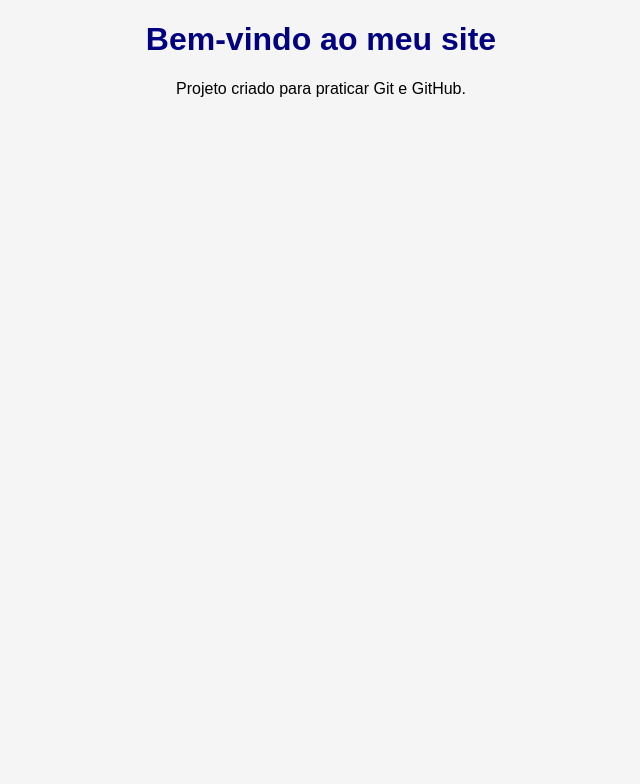
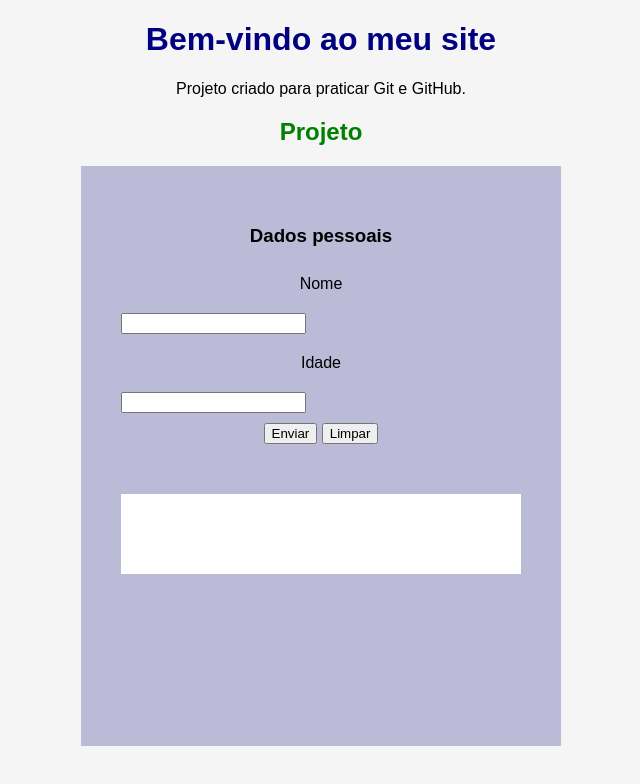
Before and after one commit to erikcleyverton/projeto_layout_web, a plain HTML site: page index.html in a window 1280 px wide. Shown: the whole page, without its empty margins (319-959 px from the left). Drawn offline with Linux system fonts and the light colour scheme.

Commit message:
Link com arquivo script.js

```diff
--- a/index.html
+++ b/index.html
@@ -5,10 +5,28 @@
     <meta name="viewport" content="width=device-width, initial-scale=1.0">
     <title>Primeira atividade</title>
     <link rel="stylesheet" href="css/style.css">
+
+    <script src="js/script.js" defer></script>
 </head>
 <body>
     <h1>Bem-vindo ao meu site</h1>
     <p>Projeto criado para praticar Git e GitHub.</p>
+    <h2>Projeto </h2>
 
+    <div id="div-form">
+        <h3> Dados pessoais</h3>
+        <form id="formulario-pessoa">
+    <label for="name">Nome</label>
+    <input type="text" name="nome" id="nome">
+
+    <label for="idade">Idade</label>
+    <input type="text" name="idade" id="idade">
+
+    <button type="submit"> Enviar </button>
+    <button type="reset"> Limpar </button>
+
+    <div id="div-dados">
+
+</form>
 </body>
 </html>
```
